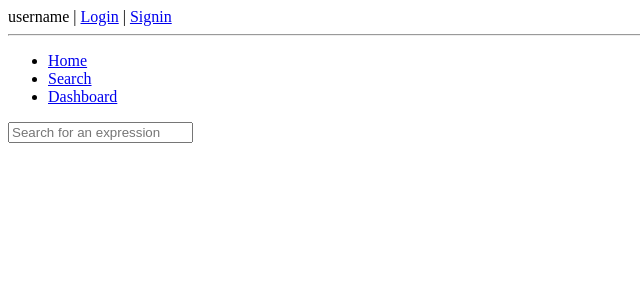
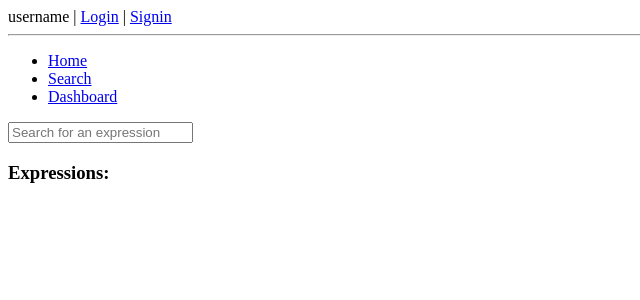
Before and after one commit to Gabritorre/engvocab, a Django app: page /search in a window 1280 px wide. Shown: the top 300 px of the page, without its empty margins (0-640 px from the left). Run offline with Django 5.2, Linux system fonts and the light colour scheme; data that the repository does not hold is empty.

Commit message:
Implement link generation in search page

```diff
--- a/vocapp/static/vocapp/js/search.js
+++ b/vocapp/static/vocapp/js/search.js
@@ -1,8 +1,25 @@
 
-function updateResults(expressions_list, inputValue) {
-	var expressions_list = JSON.parse(expressions_list);
-	for(i = 0; i < expressions_list.length; i++){
-		console.log(expressions_list[i])
-	};
-	document.getElementById('results').textContent = "Searching for: " + inputValue;
+function updateResults(expressions_list) {
+	expressions_list = JSON.parse(expressions_list);
+
+	clear_expressions();
+	let html_list = document.getElementById("expressions");
+	for (const [key, value] of Object.entries(expressions_list)){
+		let arg_link = document.createElement("a");
+		var link_text = document.createTextNode(value);
+		let elem = document.createElement("li");
+		arg_link.appendChild(link_text);
+		arg_link.href = "expression/" + key;
+		elem.appendChild(arg_link);
+		html_list.append(elem);
+	}
 }
+
+function clear_expressions(){
+	try{
+		let delete_list = document.getElementById("expressions");
+		while (delete_list.firstChild) {
+			delete_list.removeChild(delete_list.lastChild);
+		}
+	}catch(e){}
+}
--- a/vocapp/templates/vocapp/search.html
+++ b/vocapp/templates/vocapp/search.html
@@ -21,10 +21,14 @@
 		<main>
 			<form action="{%url 'vocapp:find_expression'%}">
 				{% csrf_token %}
-				<input type="text" oninput="updateResults('{{ expressions_list|escapejs }}', this.value)" id="expression_name" name="expression_name" placeholder="Search for an expression" autocomplete="off">
+				<input type="text" oninput="updateResults('{{ expressions_list|escapejs }}')" id="expression_name" name="expression_name" placeholder="Search for an expression" autocomplete="off">
 			</form>
 
-			<div id="results"></div>
+			<div>
+				<h3>Expressions:</h3>
+				<ul id="expressions">
+				</ul>
+			</div>
 
 		</main>
 		<script src="{% static 'vocapp/js/search.js' %}"></script>
--- a/vocapp/views.py
+++ b/vocapp/views.py
@@ -37,7 +37,7 @@ def home(request):
 	return render(request, "vocapp/home.html", context)
 
 def search(request):
-	expressions_list = list(Expression.objects.values_list('content', flat = True))
+	expressions_list = dict(Expression.objects.values_list('id', 'content'))
 	context = {
 		"User" : "username",
 		"expressions_list" : json.dumps(expressions_list),
```
